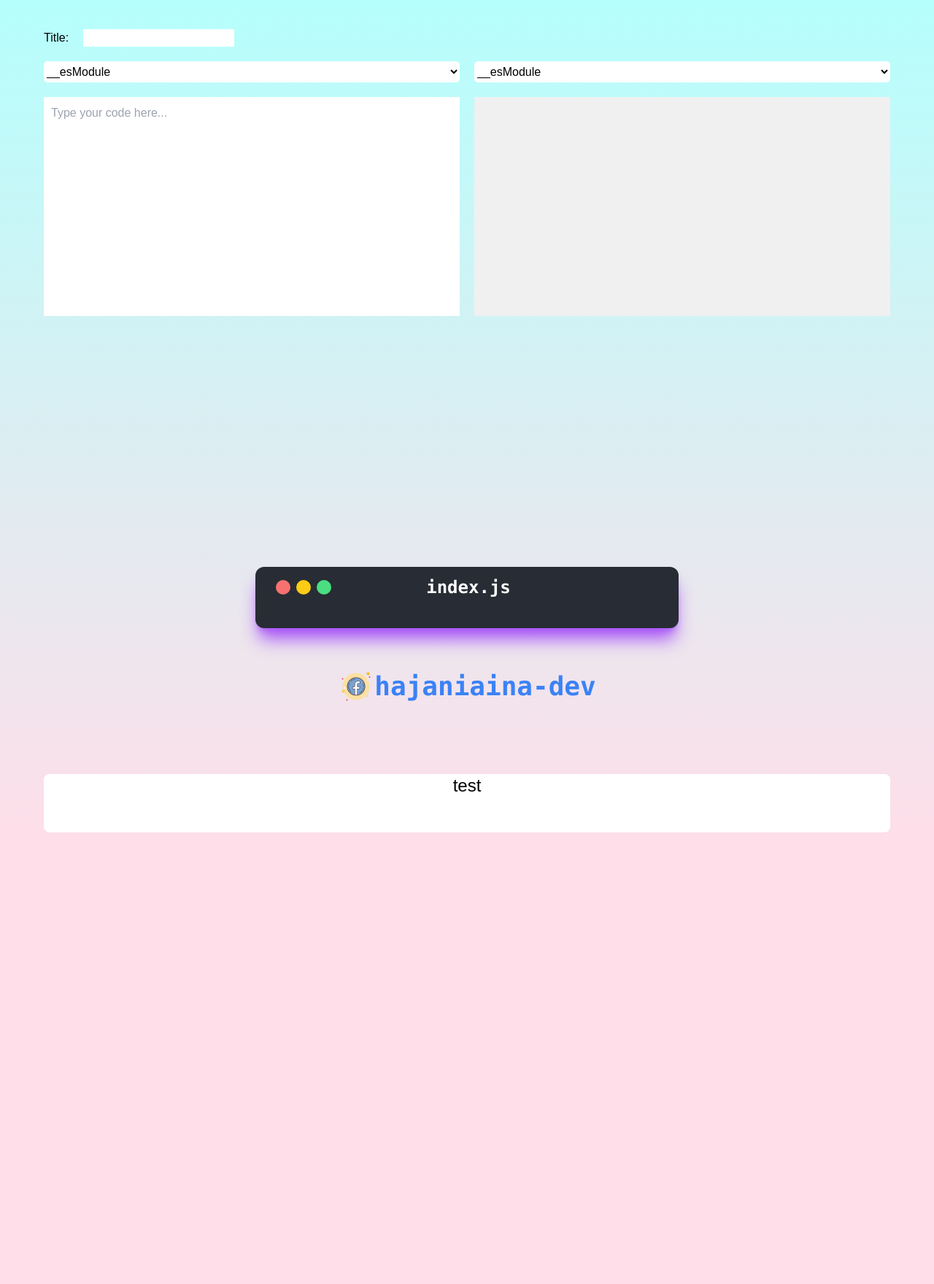
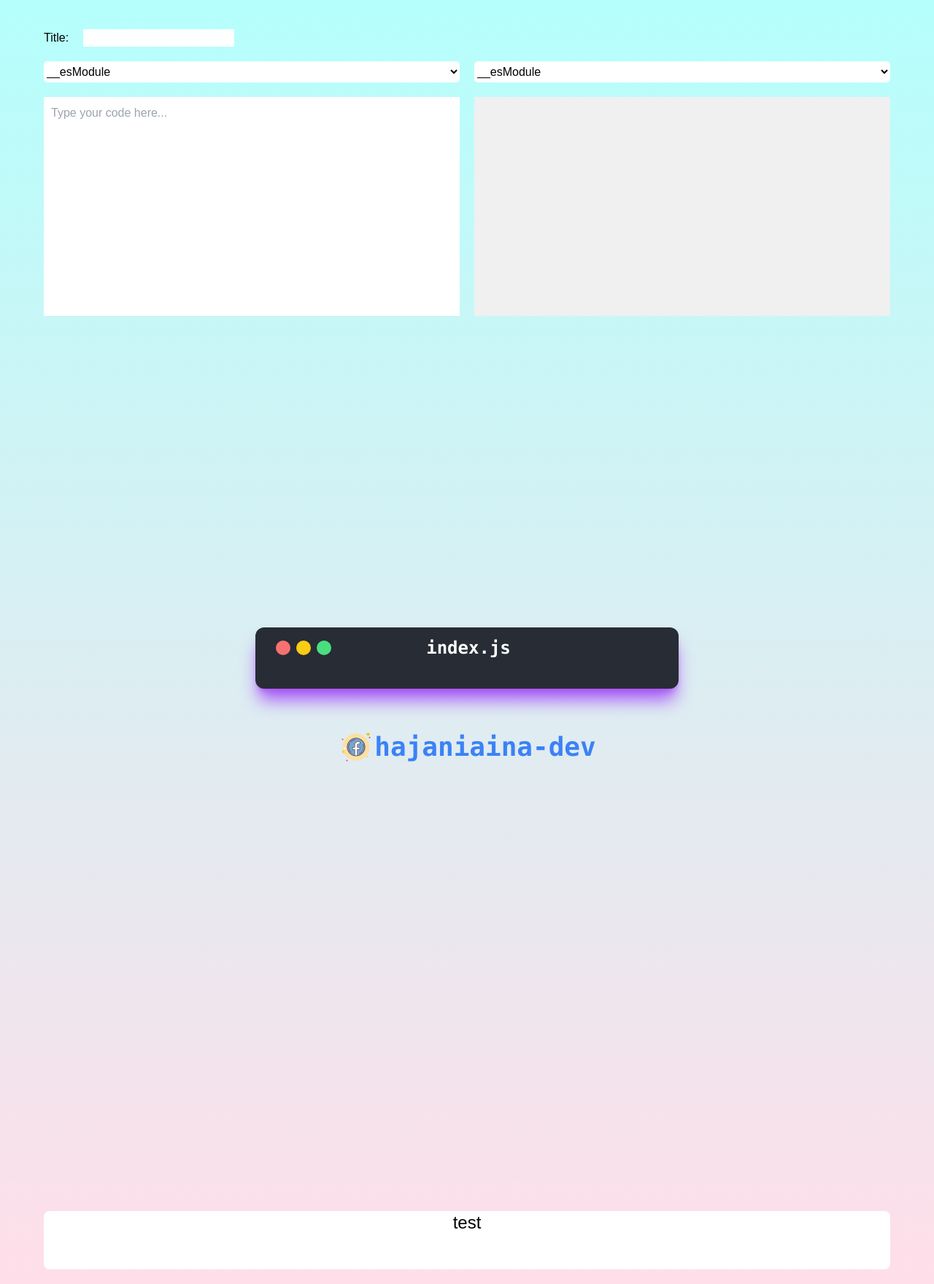
Before and after one commit to handri09/hajaniaina-dev, a React (Create React App) app: page / in a window 1280 px wide. Shown: the whole page at 73% size. Before the commit the page ends 1161 px from the top, so only its background shows below. Built offline with nearby package versions, Linux system fonts and the light colour scheme.

Commit message:
Updated the screen size

```diff
--- a/src/components/Editors/Editors.js
+++ b/src/components/Editors/Editors.js
@@ -17,6 +17,7 @@ function Editors() {
 
   return (
     <>
+      <div className={`w-full h-screen`}>
         <label for='title'>Title:
           <input id='title' onChange={(e) => setTitle(e.target.value)} className="m-5"/>
         </label>
@@ -47,7 +48,10 @@ function Editors() {
       <div className="flex justify-center items-center text-6xl font-mono w-full h-20 mt-56">
         {/* <p className="text-gray-500 italic">L'Operateur <span className="text-red-400 italic font-bold text-7xl">"in"</span> dans JavaScript</p> */}
       </div>
+    </div>
 
+
+    <div className={`w-full h-screen `}>
       <div className="flex justify-center gap-10 text-2xl font-mono my-10 border-green-600">
           <div className="flex flex-col rounded-xl bg-gray-800 shadow-xl shadow-purple-500/100 min-w-[50%] max-w-full " style={{ backgroundColor:"rgb(40,44,52)"}}>
             {/** Button */}
@@ -71,6 +75,8 @@ function Editors() {
       <div className="flex items-center justify-center w-full h-20 mb-20">
         <p className="flex items-center font-mono font-bold text-blue-500 text-4xl"><img src={fb}/>hajaniaina-dev</p>
       </div>
+    </div>
+
 
     <div className={`w-full h-20 bg-white rounded-lg text-2xl flex justify-center`}>
       test
```
Lines whose indentation alone changed are shown as unchanged.
